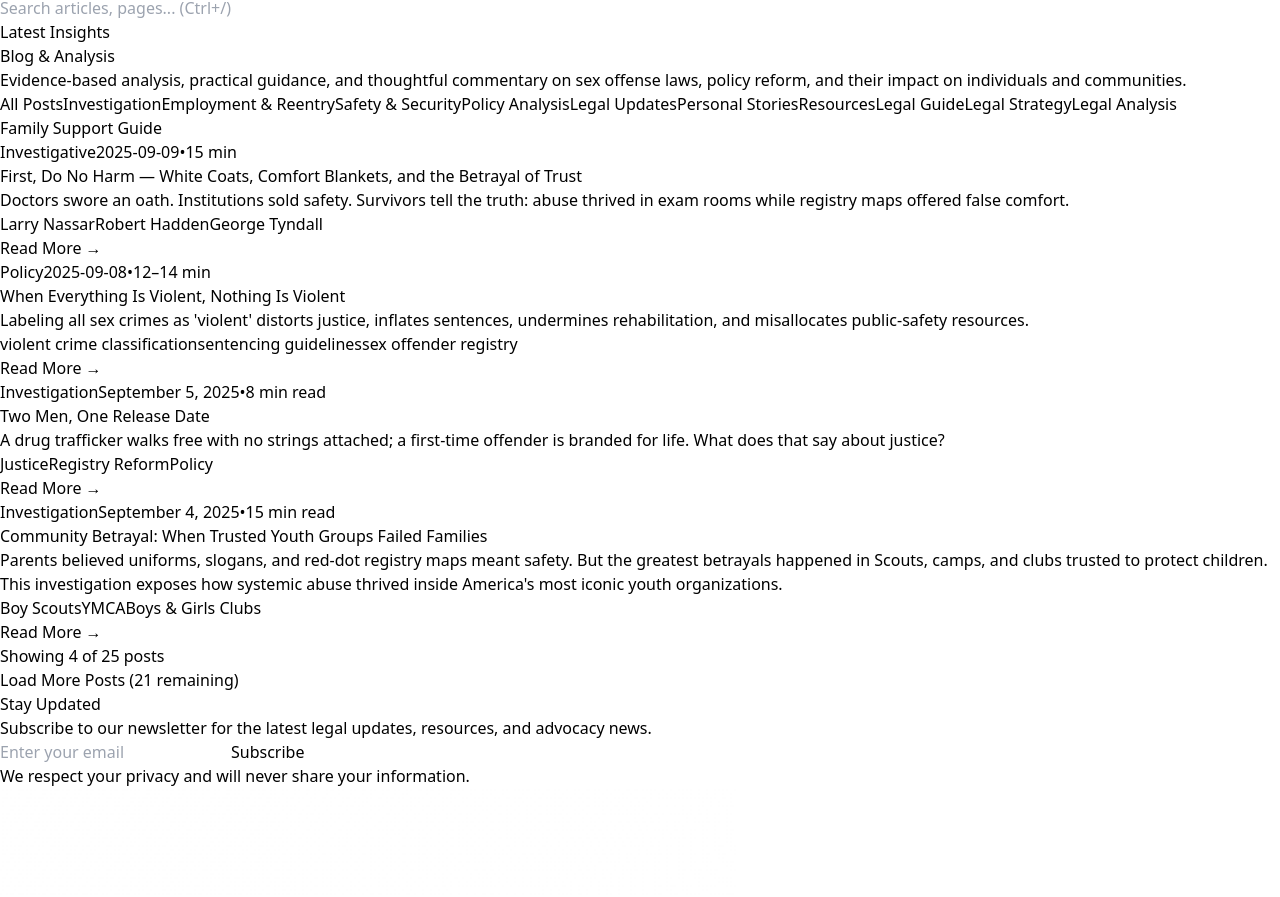
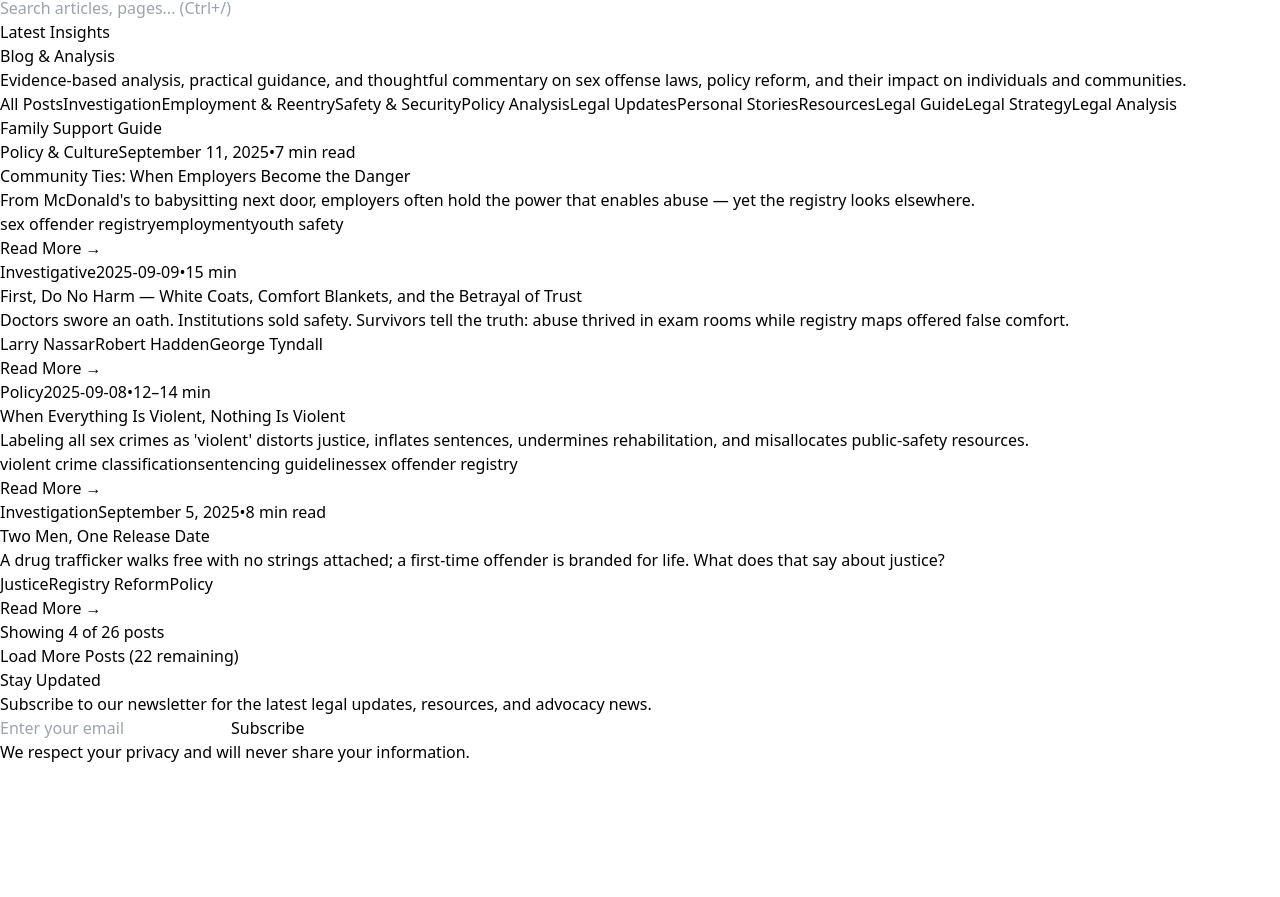
Before and after one commit to projectsolarrecon/Solar, a React (Vite) app: page /blog in a window 1280 px wide. Shown: the part 3036-3933 px from the top of the page. Built offline with nearby package versions, Linux system fonts and the light colour scheme.

Commit message:
Update blogPosts.ts

```diff
--- a/src/data/blogPosts.ts
+++ b/src/data/blogPosts.ts
@@ -13,7 +13,18 @@ export interface BlogPost {
 export const allBlogPosts: BlogPost[] = [
   // Insert this object at the TOP of the exported array (newest-first):
 // Insert this object at the TOP of the exported array (newest-first):
-
+{
+  id: "community-ties-2025-09-11",
+  title: "Community Ties: When Employers Become the Danger",
+  excerpt:
+    "From McDonald's to babysitting next door, employers often hold the power that enables abuse — yet the registry looks elsewhere.",
+  author: "The SOLAR Project",
+  date: "September 11, 2025",
+  readTime: "7 min read",
+  category: "Policy & Culture",
+  tags: ["sex offender registry", "employment", "youth safety", "corporate accountability"],
+  path: "/blog/community-ties",
+},
 {
   id: "first-do-no-harm-2025-09-09",
   title: "First, Do No Harm — White Coats, Comfort Blankets, and the Betrayal of Trust",
```
